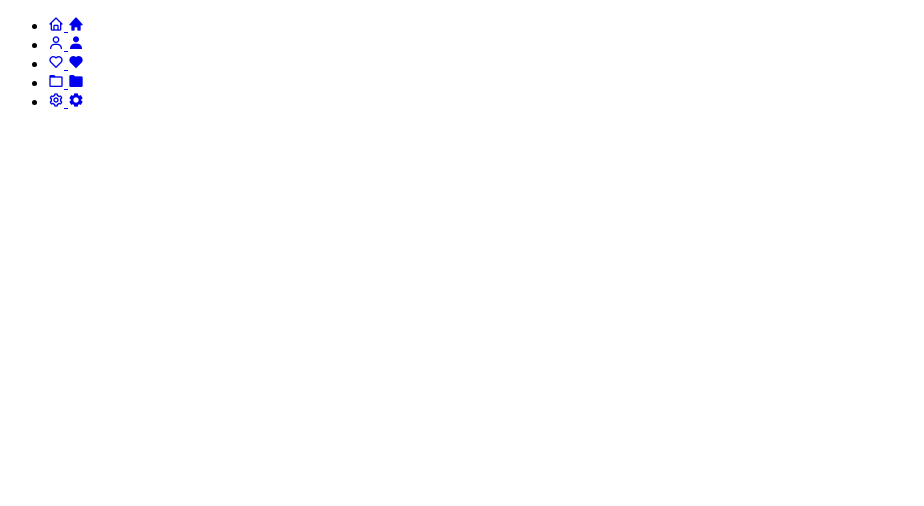
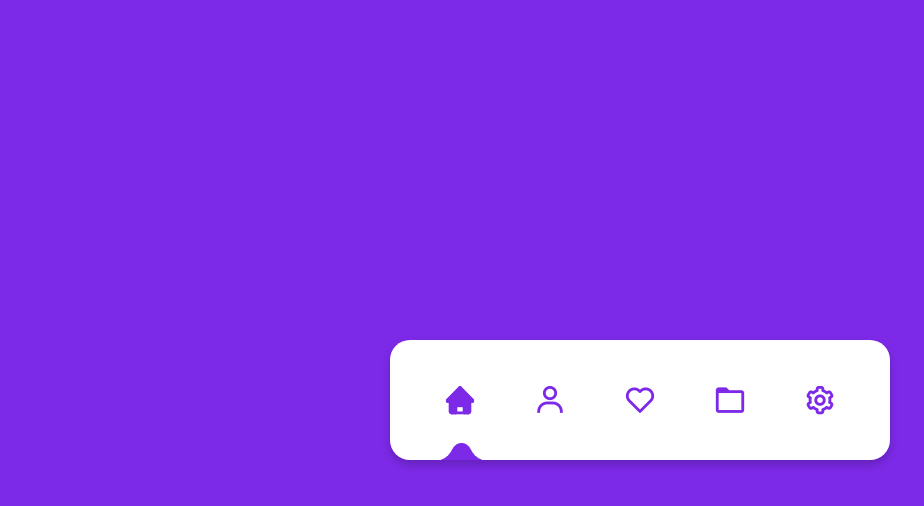
Before and after one commit to Dev-Minhest/Animated_Navigation_Bar, a plain HTML site: page index.html in a window 1280 px wide. Shown: the whole page, without its empty margins (0-924 px from the left). Drawn offline with nearby package versions, Linux system fonts and the light colour scheme; the site is published under a folder, as on GitHub Pages, so addresses that start at the root find nothing.

Commit message:
Update index.html

```diff
--- a/index.html
+++ b/index.html
@@ -6,7 +6,7 @@
     <meta http-equiv="X-UA-Compatible" content="IE=edge">
     <meta name="viewport" content="width=device-width, initial-scale=1.0">
     <title>Animated Navigation Bar</title>
-    <link rel="stylesheet" href="/style.css">
+    <link rel="stylesheet" href="style.css">
     <link href='https://unpkg.com/boxicons@2.1.1/css/boxicons.min.css' rel='stylesheet'>
 </head>
 
@@ -52,7 +52,7 @@
         </ul>
     </div>
 
-    <script src="/main.js"></script>
+    <script src="main.js"></script>
 </body>
 
 </html>
```
